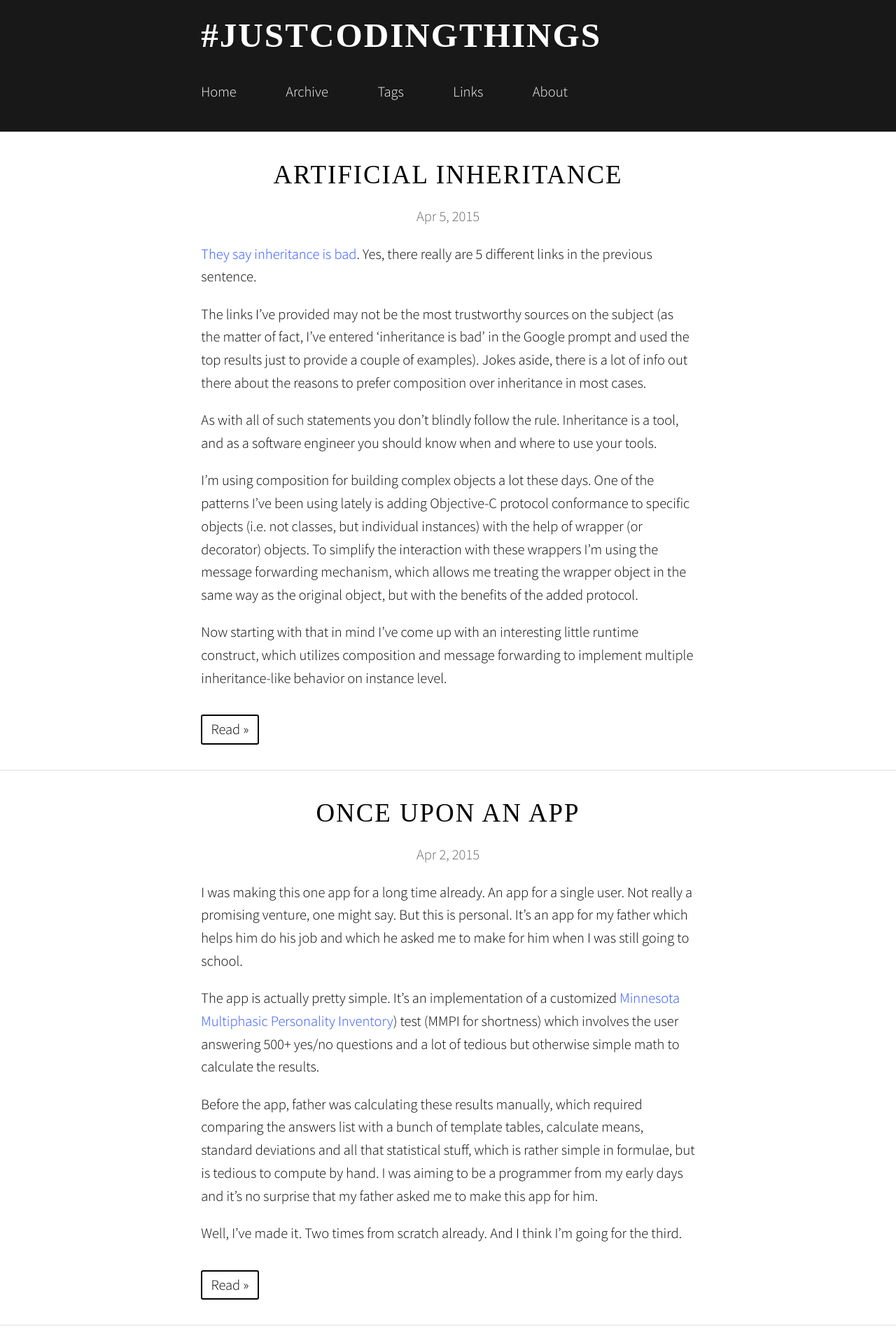
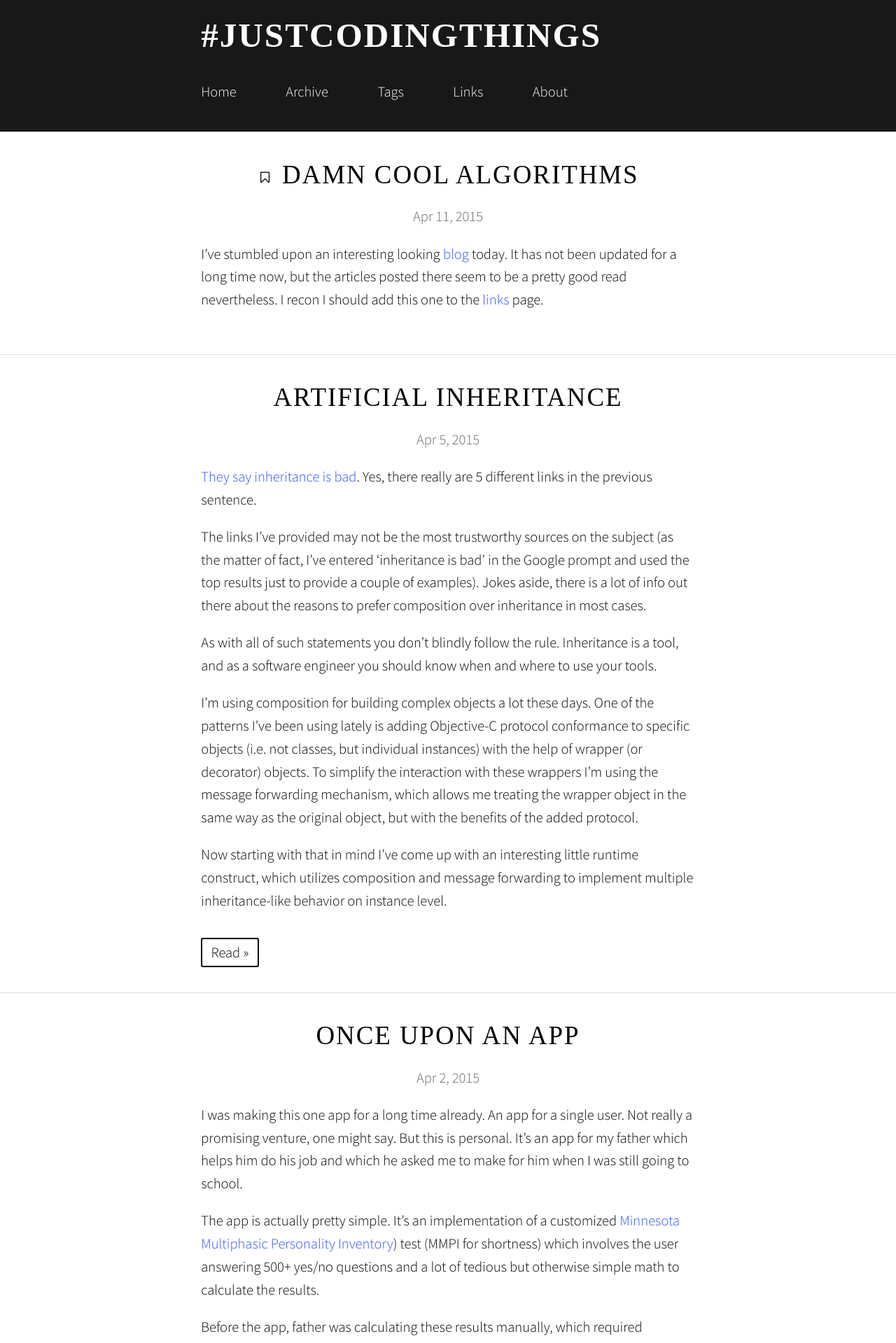
Before and after one commit to wanderwaltz/wanderwaltz.github.io, a Jekyll site: the page built from index.html, in a window 1280 px wide. Shown: the top 1919 px of the page at 70% size. Built offline with Jekyll 4.4.1, drawn with Linux system fonts in a browser that asks for light colours; nearby versions of some CDN libraries; some web fonts are replaced.

Commit message:
Added 'Damn Cool Algorithms' link post.

```diff
--- a/_sass/_site.scss
+++ b/_sass/_site.scss
@@ -96,3 +96,8 @@ table, .curriculum-vitae {
     margin: 0px;
   }
 }
+
+.h2, i.fa {
+  font-size: 0.5em;
+  vertical-align: middle;
+}
--- a/index.html
+++ b/index.html
@@ -4,14 +4,22 @@ layout: blank
     {% for page in site.posts %}
     <article>
       <header>
-        <h2><a href="{{ page.url | prepend: site.baseurl }}">{{ page.title }}</a></h2>
+        <h2>
+          {% if page.external_url %}
+            <a href="{{ page.external_url }}"><i class="fa fa-bookmark-o"></i> {{ page.title }}</a>
+          {% else %}
+            <a href="{{ page.url | prepend: site.baseurl }}">{{ page.title }}</a>
+          {% endif %}
+        </h2>
         <p>{% if page.author %}{{ page.author }} • {% endif %}{% if page.date %}<time datetime="{{ page.date | date_to_xmlschema }}">{{ page.date | date: "%b %-d, %Y" }}</time>{% endif %}{% if page.categories.size > 0 %} • {{ page.categories | array_to_sentence_string }}{% endif %}</p>
       </header>
       <div>
 {{ page.excerpt }}
       </div>
+      {% unless page.external_url %}
       <footer>
         <p><a href="{{ page.url | prepend: site.baseurl }}">{{ site.more }} &raquo;</a></p>
       </footer>
+      {% endunless %}
     </article>
     {% endfor %}
--- a/links/index.md
+++ b/links/index.md
@@ -20,6 +20,7 @@ This page is basically a backup of my browser's bookmarks list.
 - [c2.com](http://c2.com/cgi/wiki), a wiki focused on people, projects and patterns in software
     development
 - [Coding Horror](http://blog.codinghorror.com/) by Jeff Atwood
+- [Nick's Blog (Damn Cool Algorithms)](http://blog.notdot.net/tag/damn-cool-algorithms) by Nick Johnsonz
 - [Sutter's Mill](http://herbsutter.com), Herb Sutter on software, hardware and concurrency
 
 <hr/>
```
Also changed, not shown: _layouts/default.html (+7 -1 lines), _posts/2015-04-11-damn-cool-algorithms.md (added, +8 -0 lines).
